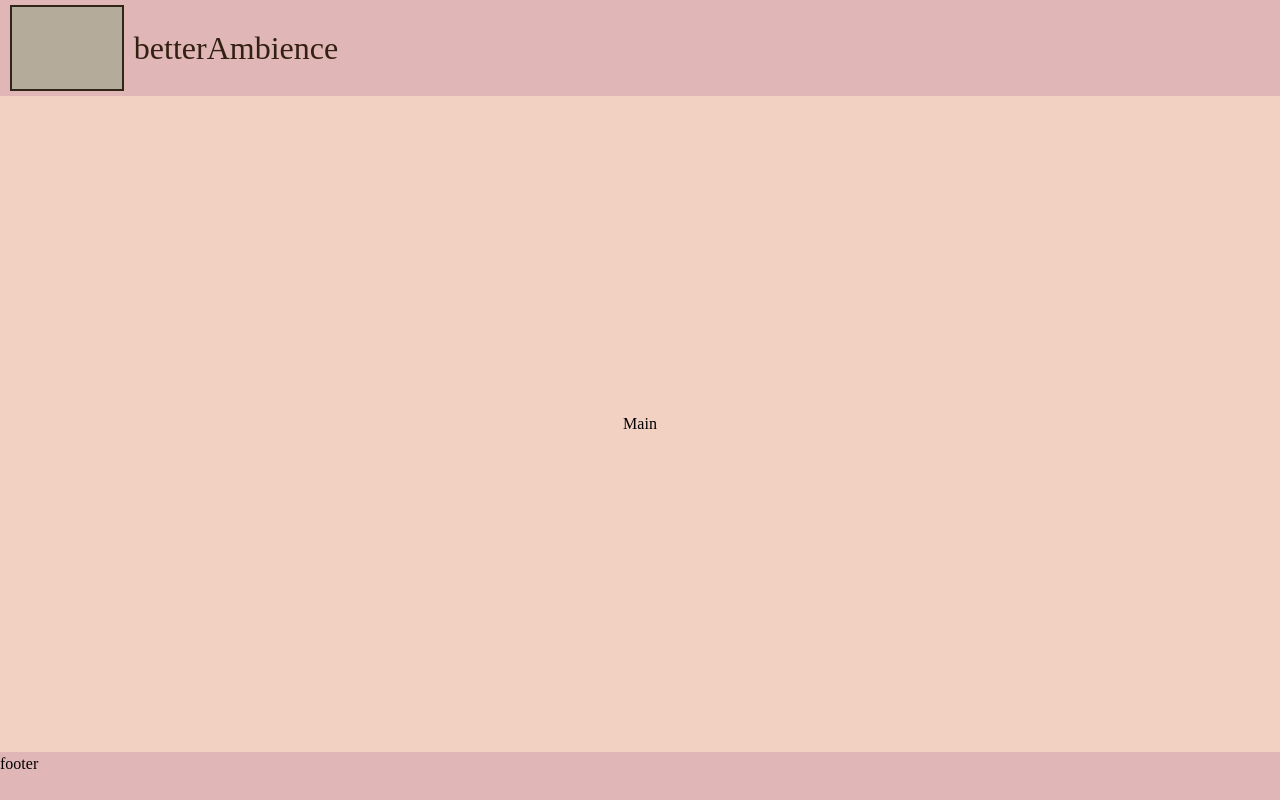
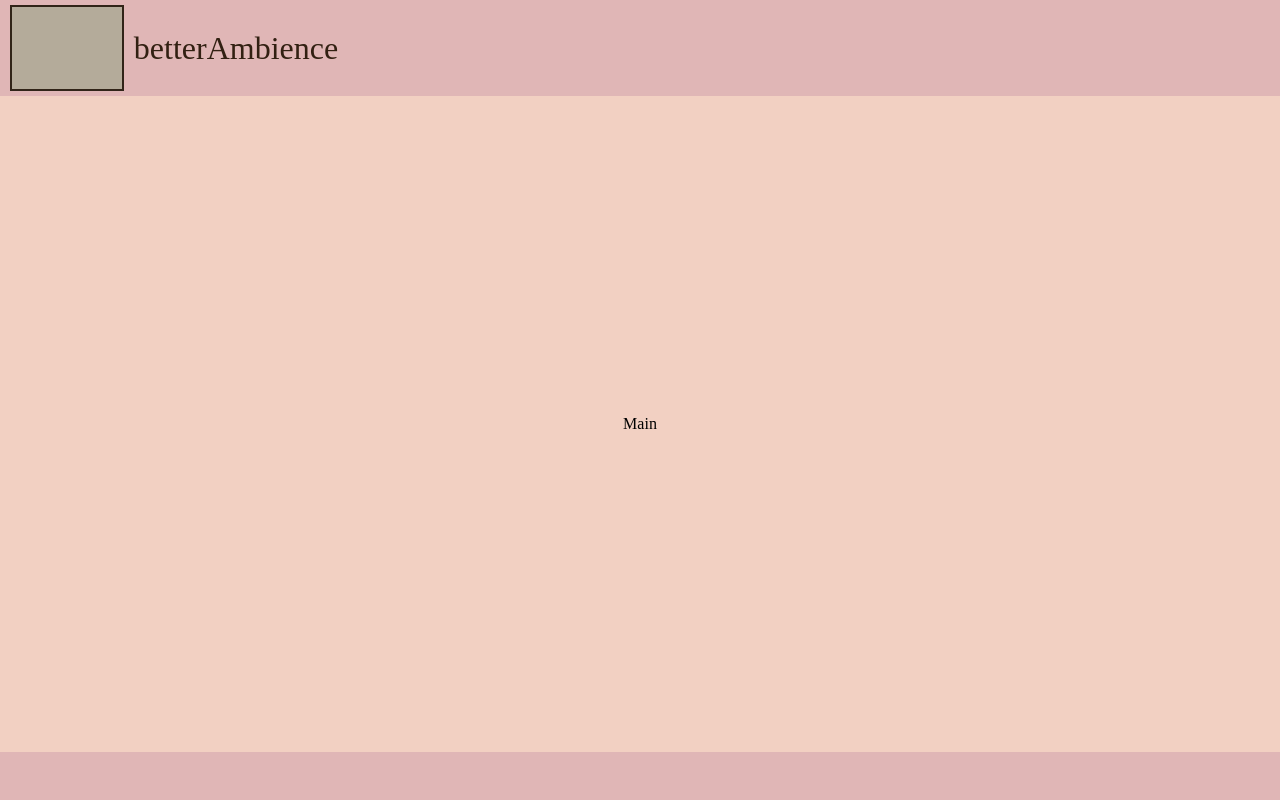
Before and after one commit to OscarGomezL/betterAmbience, a Next.js app: page / in a window 1280 px wide. Built offline with nearby package versions, Linux system fonts and the light colour scheme; grey boxes are pictures that could not be loaded; a web font is replaced by a local one.

Commit message:
[PATCH] footer is not going to have any text by now

```diff
--- a/components/Footer.jsx
+++ b/components/Footer.jsx
@@ -1,5 +1,5 @@
 export default function Footer() {
 	return (
-		<footer>footer</footer>
+		<footer></footer>
 	)
 }
```
